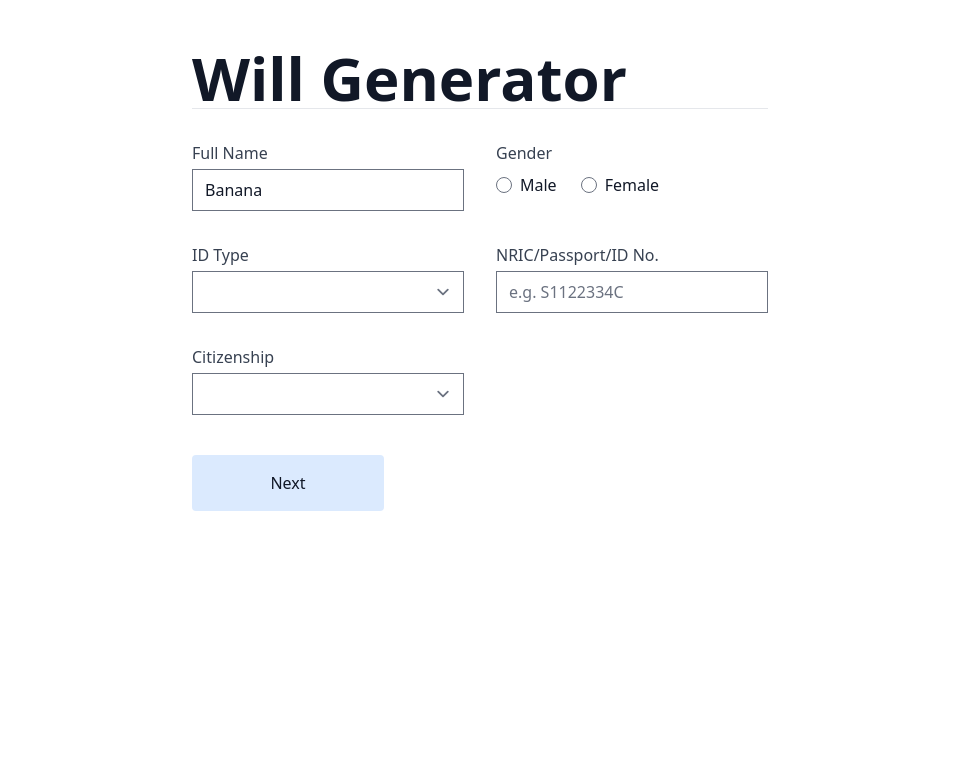
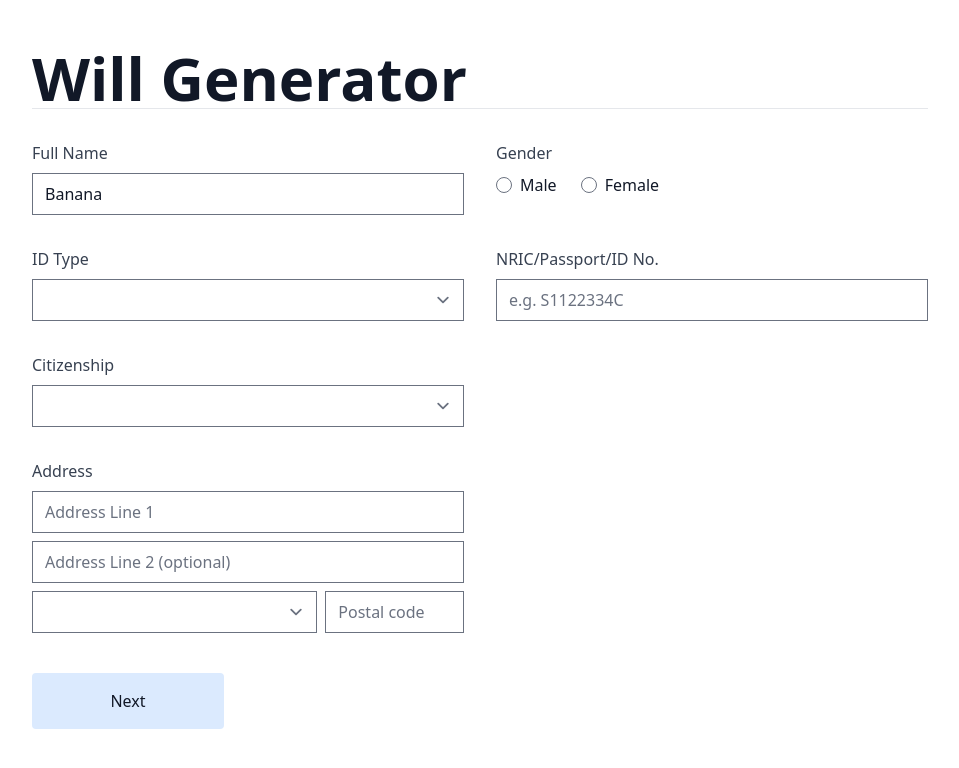
Before and after one commit to yjsoon/willgen, a Next.js app: page / in a window 1280 px wide. Shown: the top 768 px of the page, without its empty margins (160-1119 px from the left). Built offline with nearby package versions, Linux system fonts and the light colour scheme.

Commit message:
Added address

```diff
--- a/components/PersonAddress.js
+++ b/components/PersonAddress.js
@@ -1,15 +1,47 @@
+import { countries } from "../constants/countries";
+import PersonDropDown from "./PersonDropDown";
+
 const PersonAddress = ({ person, setPerson }) => {
   return (
     <label className="block mt-8" htmlFor="Address">
       <span className="text-gray-700">Address</span>
       <input
         type="text"
-        name="address"
-        className="mt-1 block w-full"
-        value={person.address}
-        onChange={(e) => setPerson({ ...person, [keyName]: e.target.value })}
-        placeholder={placeholder}
+        name="address1"
+        className="mt-2 block w-full"
+        value={person.address1}
+        onChange={(e) => setPerson({ ...person, address1: e.target.value })}
+        placeholder="Address Line 1"
       />
+      <input
+        type="text"
+        name="address2"
+        className="mt-2 block w-full"
+        value={person.address2}
+        onChange={(e) => setPerson({ ...person, address2: e.target.value })}
+        placeholder="Address Line 2 (optional)"
+      />
+      <div className="grid grid-cols-3 gap-2">
+        <select
+          className="mt-2 w-full col-span-2"
+          value={person.country}
+          onChange={(e) => setPerson({ ...person, country: e.target.value })}
+        >
+          {countries.map((type) => (
+            <option key={type} value={type}>
+              {type}
+            </option>
+          ))}
+        </select>
+        <input
+          type="text"
+          name="postal"
+          className="mt-2 w-full"
+          value={person.postal}
+          onChange={(e) => setPerson({ ...person, postal: e.target.value })}
+          placeholder="Postal code"
+        />
+      </div>
     </label>
   );
 };
--- a/components/PersonDropDown.js
+++ b/components/PersonDropDown.js
@@ -9,7 +9,7 @@ const PersonDropDown = ({
     <label className="block mt-8" htmlFor="idType">
       <span className="text-gray-700">{description}</span>
       <select
-        class="form-select block w-full mt-1"
+        className="form-select block w-full mt-2"
         value={person[keyName]}
         onChange={(e) => setPerson({ ...person, [keyName]: e.target.value })}
       >
--- a/components/PersonInputText.js
+++ b/components/PersonInputText.js
@@ -11,7 +11,7 @@ const PersonInputText = ({
       <input
         type="text"
         name={keyName}
-        className="mt-1 block w-full"
+        className="mt-2 block w-full"
         value={person[keyName]}
         onChange={(e) => setPerson({ ...person, [keyName]: e.target.value })}
         placeholder={placeholder}
--- a/constants/citizenshipCountries.js
+++ b/constants/countries.js
@@ -1,4 +1,4 @@
-export const citizenshipCountries = [
+export const countries = [
   "",
   "Singapore",
   "Malaysia",
--- a/constants/personTemplate.js
+++ b/constants/personTemplate.js
@@ -3,6 +3,7 @@ export const personTemplate = {
   gender: "",
   idType: "",
   id: "",
+  citizenship: "",
   address1: "",
   address2: "",
   country: "",
--- a/pages/index.js
+++ b/pages/index.js
@@ -5,7 +5,8 @@ import { useAppContext } from "../contexts/AppContext";
 import PersonGenderRadio from "../components/PersonGenderRadio";
 import PersonDropDown from "../components/PersonDropDown";
 import { idTypes } from "../constants/idTypes";
-import { citizenshipCountries } from "../constants/citizenshipCountries";
+import { countries } from "../constants/countries";
+import PersonAddress from "../components/PersonAddress";
 
 export default function Home() {
   const { author, setAuthor } = useAppContext();
@@ -15,7 +16,7 @@ export default function Home() {
   };
 
   useEffect(() => {
-    console.log({ author });
+    console.log(author);
   }, [author]);
 
   return (
@@ -23,7 +24,7 @@ export default function Home() {
       <Head>
         <title>Will Generator - Page 1</title>
       </Head>
-      <main className="max-w-xl mx-auto py-12 divide-y md:mx-w-4xl">
+      <main className="max-w-4xl mx-auto py-12 divide-y md:mx-w-4xl">
         <h1 className="text-6xl font-bold">Will Generator</h1>
         <form onSubmit={nextPage}>
           <section className="grid grid-cols-1 md:grid-cols-2 md:gap-x-8 items-start">
@@ -53,10 +54,12 @@ export default function Home() {
               person={author}
               setPerson={setAuthor}
               keyName="citizenship"
-              values={citizenshipCountries}
+              values={countries}
             />
           </section>
-          <section className="grid grid-cols-1 md:grid-cols-2 md:gap-x-8 items-start"></section>
+          <section className="grid grid-cols-1 md:grid-cols-2 md:gap-x-8 items-start">
+            <PersonAddress person={author} setPerson={setAuthor} />
+          </section>
           <br />
           <button className="p-4 rounded bg-blue-100 border-red-400 mt-4 w-48">
             Next
```
